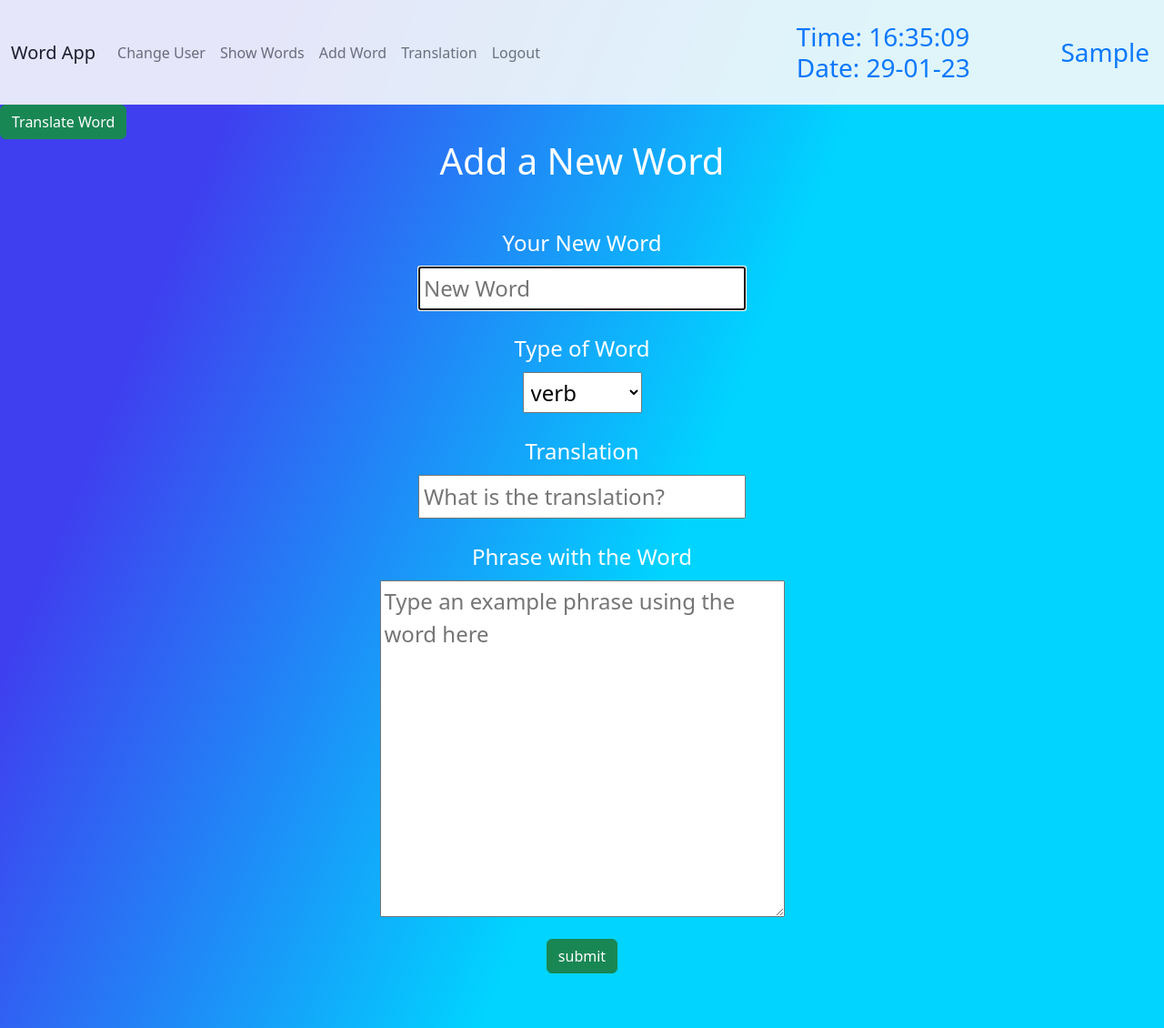
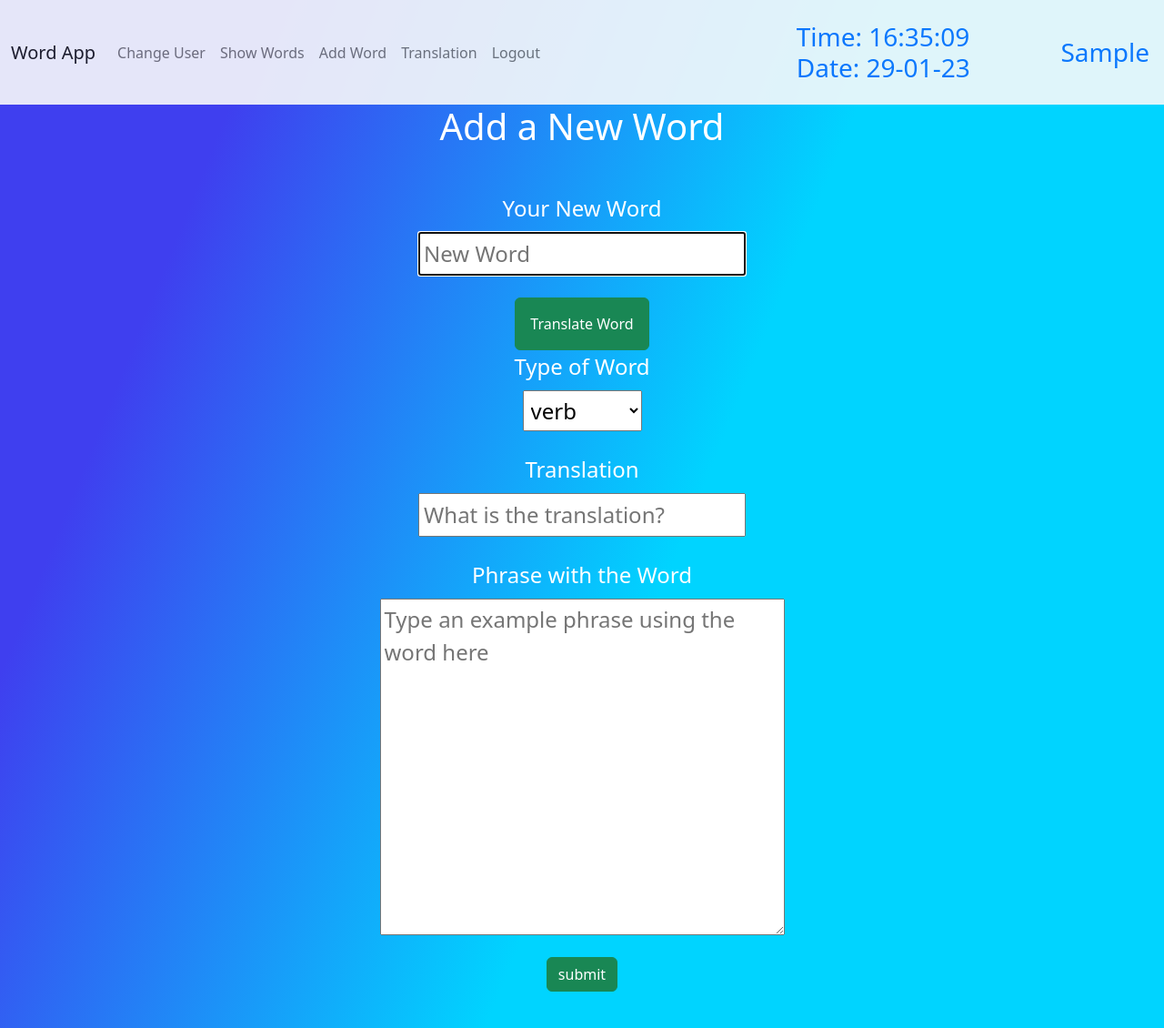
Before and after one commit to Pawson1988/WordApp, a Flask app: page /add_word in a window 1280 px wide. Shown: the top 1130 px of the page at 91% size. Run offline with Flask 3, Linux system fonts and the light colour scheme; the visitor is signed in with stand-in values (Sample User, id 1).

Commit message:
moved the translate button on add word page in line with the rest of form

```diff
--- a/words_app/routes.py
+++ b/words_app/routes.py
@@ -127,5 +127,5 @@ def word_translation():
         if request.form.get("hidden_word"):
             word_to_translate = request.form.get("hidden_word")
             translated_word = translate_word(word_to_translate, "ES")
-            return render_template("add_word.html", translated_word = translated_word)
-        return "please type a word to translate"
+            return render_template("add_word.html", translated_word = translated_word, original_word = word_to_translate)
+        return redirect("add_word")
--- a/words_app/static/index.js
+++ b/words_app/static/index.js
@@ -17,15 +17,16 @@ if(window.location.pathname === "/show_words"){
     wordsSentenceCheck()
 
 // toggle word info when car-header is clicked
-WordInfo.toggleWordInfo()
+    WordInfo.toggleWordInfo()
 }
 
 
-const hiddenWordInput = document.querySelector(".hidden_word")
-const newWordInput = document.querySelector(".new_word")
 
-console.log(hiddenWordInput, newWordInput)
+if(window.location.pathname === "/add_word" || window.location.pathname === "/word_translation"){
+    const hiddenWordInput = document.querySelector(".hidden_word")
+    const newWordInput = document.querySelector(".new_word")
 
-newWordInput.addEventListener("change", function(e){
-    hiddenWordInput.value = newWordInput.value
-})
+    newWordInput.addEventListener("change", function(e){
+        hiddenWordInput.value = newWordInput.value
+    })
+}
--- a/words_app/templates/add_word.html
+++ b/words_app/templates/add_word.html
@@ -4,15 +4,16 @@
 
 {% block body %}
 
-    <form action="/word_translation" method="post">
+    <form id="word_translation" action="/word_translation" method="post">
         <input hidden class="hidden_word" type="text" name="hidden_word" id="hidden_word" value="">
-        <button class="word_translation_button btn btn-success">Translate Word</button>
     </form>
 
     <form class="add-word-form" action="/add_word" method="post">
         <h1>Add a New Word</h1>
         <label for="new_word">Your New Word</label>
-        <input class="p-1 el new_word" autofocus type="text" name="new_word" id="new_word" placeholder="New Word">
+        <input class="p-1 el new_word" autofocus type="text" name="new_word" id="new_word" placeholder="New Word" value="{{original_word}}">
+
+            <button class="p-3 word_translation_button btn btn-success" form="word_translation">Translate Word</button>
 
         <label for="part_of_speech">Type of Word</label>
         <select class="p-1 el" name="part_of_speech" id="part_of_speech" placeholder="What part of speech is your word?" required>
```
